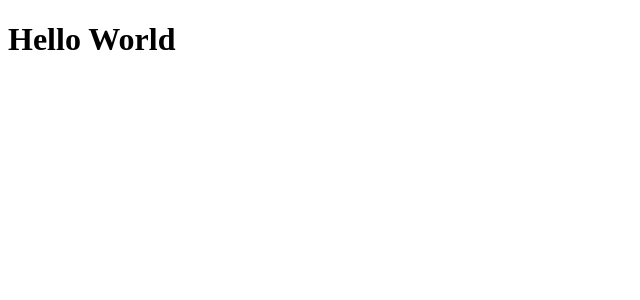
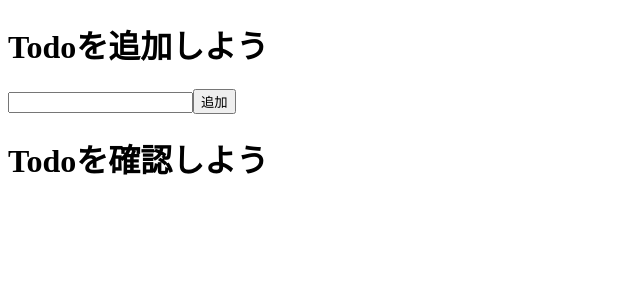
Before and after one commit to locoid-dealer/nextjs_todoapp_2203192, a Next.js app: page / in a window 1280 px wide. Shown: the top 300 px of the page, without its empty margins (0-640 px from the left). Built offline with nearby package versions, Linux system fonts and the light colour scheme.

Commit message:
[Add] Add

```diff
--- a/pages/index.tsx
+++ b/pages/index.tsx
@@ -1,7 +1,42 @@
 import type { NextPage } from "next";
+import { useState } from "react";
+import { ChangeEvent } from "react";
 
 const Home: NextPage = () => {
-  return <h1>Hello World</h1>;
+  const [text, setText] = useState<string>("");
+  const [todos, setTodos] = useState<string[]>([]);
+
+  const onChangeText = (event: ChangeEvent<HTMLInputElement>) => {
+    setText(event.target.value);
+  };
+
+  const onClickTodos = () => {
+    const newTodos = [...todos];
+    newTodos.push(text);
+    setTodos(newTodos);
+  };
+
+  return (
+    <>
+      <div>
+        <h1>Todoを追加しよう</h1>
+        <input
+          type="text"
+          value={text}
+          onChange={(event) => onChangeText(event)}
+        />
+        <button onClick={() => onClickTodos()}>追加</button>
+      </div>
+      <div>
+        <h1>Todoを確認しよう</h1>
+        <ul>
+          {todos.map((todo) => (
+            <li key={todo}>{todo}</li>
+          ))}
+        </ul>
+      </div>
+    </>
+  );
 };
 
 export default Home;
```
